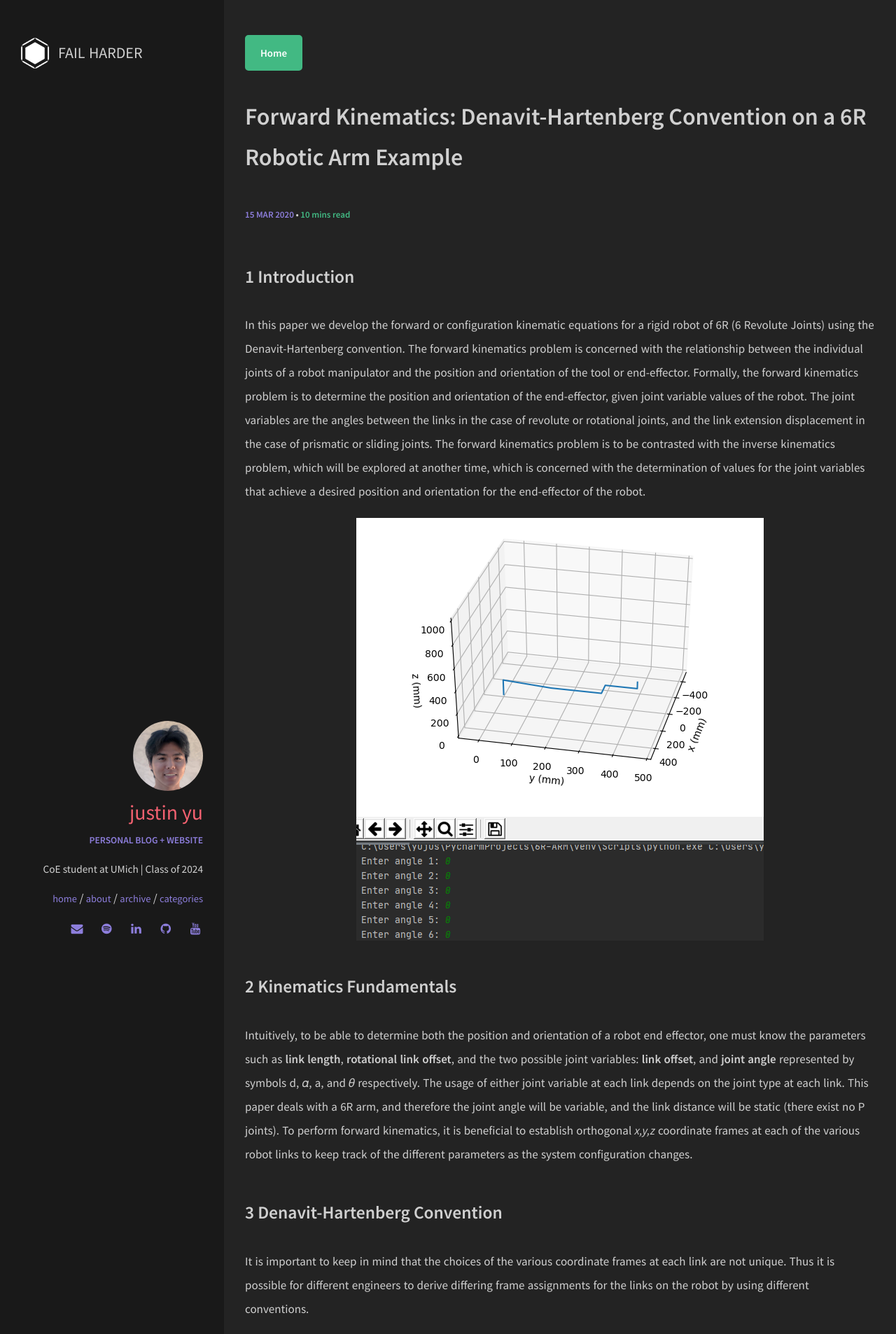
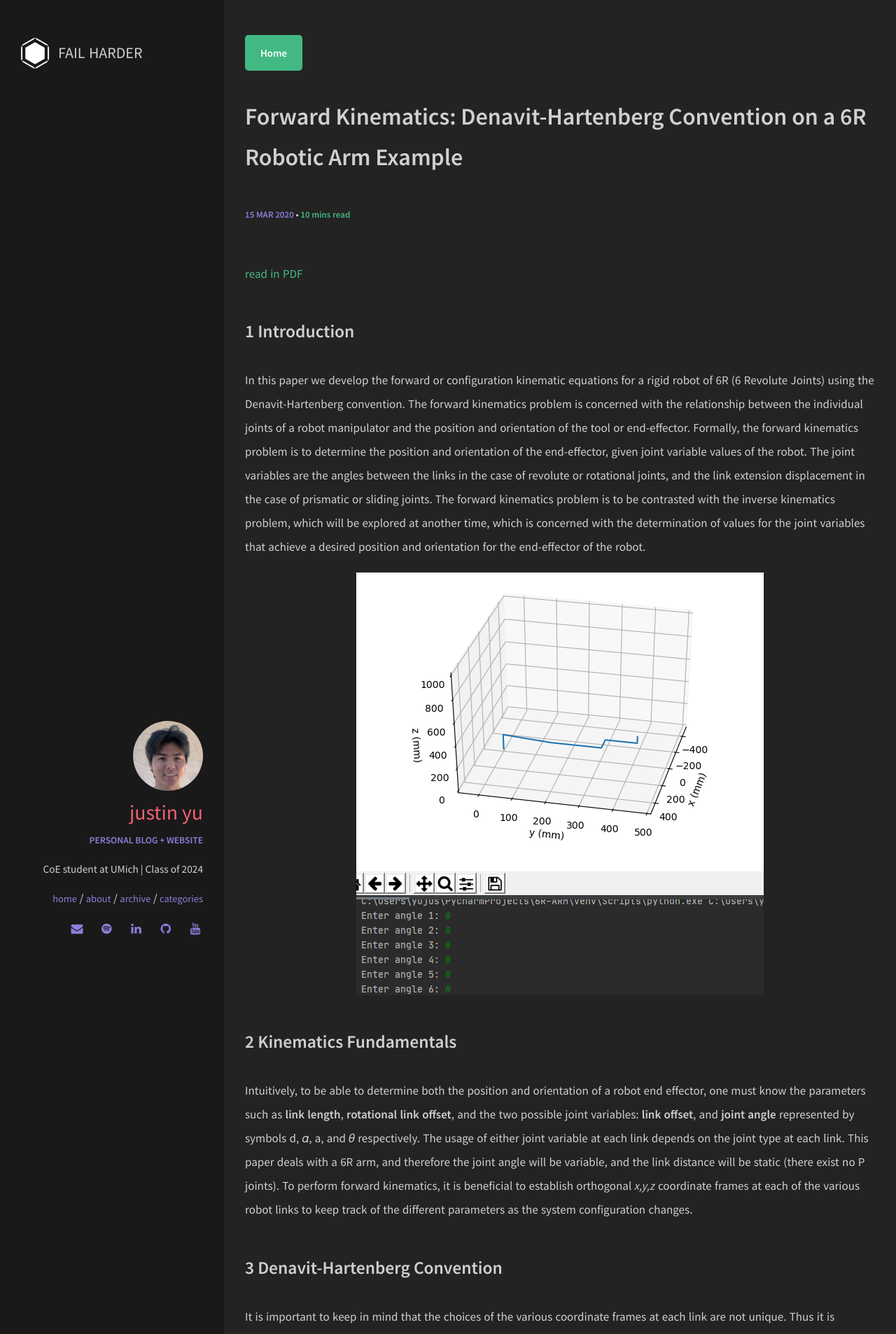
Before and after one commit to uynitsuj/uynitsuj.github.io, a Jekyll site: the page built from _posts/2020-03-15-forward-kinematics-denavit-hartenberg-convention-on-a-6r-robotic-arm-example .md, in a window 1280 px wide. Shown: the top 1906 px of the page at 70% size. Built offline with Jekyll 4.4.1, drawn with Linux system fonts in a browser that asks for light colours; formulas are drawn with MathJax 3; some of the changed text lies outside the part shown.

Commit message:
FK pdf link

```diff
--- a/_posts/2020-03-15-forward-kinematics-denavit-hartenberg-convention-on-a-6r-robotic-arm-example .md
+++ b/_posts/2020-03-15-forward-kinematics-denavit-hartenberg-convention-on-a-6r-robotic-arm-example .md
@@ -5,6 +5,9 @@ excerpt: "Development of the forward or configuration kinematic equations for a
 categories: [projects]
 image: Annotation 2020-05-17 173422.png
 ---
+
+[read in PDF](/pdf/FORWARD KINEMATICS DH Convention on a 6R Robot Arm.pdf)
+
 
 ### 1 Introduction
 
```
Also changed, not shown: other parts of _posts/2020-03-15-forward-kinematics-denavit-hartenberg-convention-on-a-6r-robotic-arm-example .md (+0 -2 lines).
